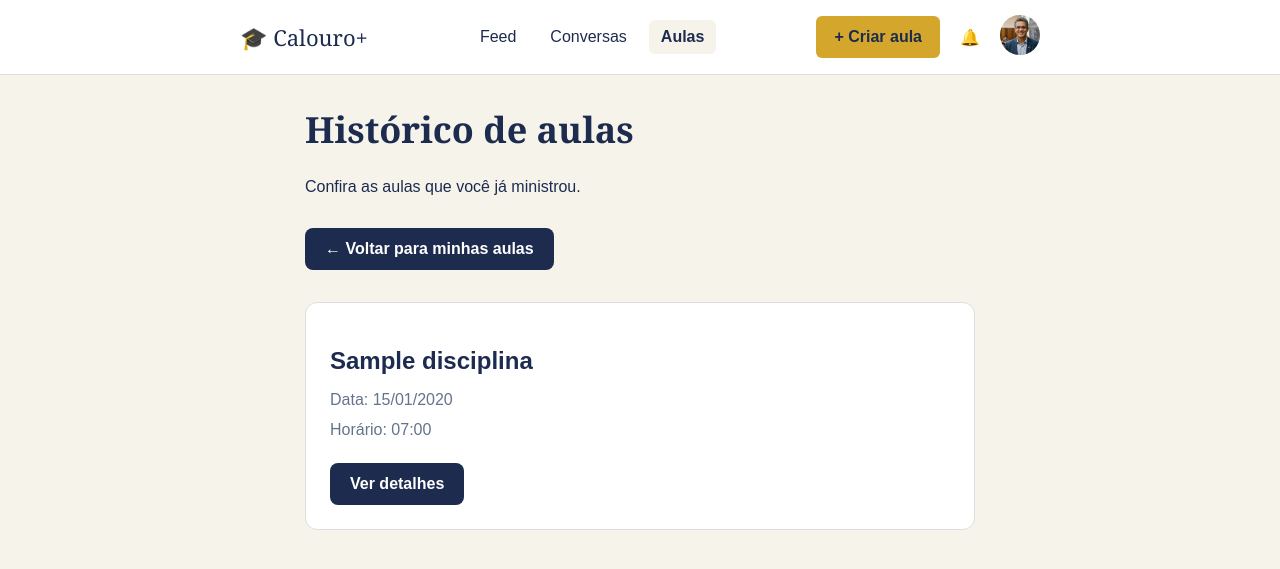
After one commit to miguel-peters/INF1039-3WB-2026.2, a Django app: page /historico-tutor/ in a window 1280 px wide. The commit adds this page. Shown: the top 569 px of the page. Run offline with Django 5.2, Linux system fonts and the light colour scheme; a user stored in the database is signed in; tables that the repository leaves empty hold one stand-in row (values such as "Sample post"); parts of the project's set-up code (start-up, migrations or seed data) failed here and were passed over.

Commit message:
Adicionando o botao de aulas passadas clicavel com uma nova pagina das aulas passadas (isso tudo como tutor)

```diff
--- a/calouroPlus/calouroPlus/urls.py
+++ b/calouroPlus/calouroPlus/urls.py
@@ -21,6 +21,9 @@ urlpatterns = [
 
     # MINHAS AULAS
     path('minhas-aulas/', views.minhas_aulas, name='minhas_aulas'),
+
+    # HISTÓRICO DE AULAS DO TUTOR
+    path('historico-tutor/', views.historico_tutor, name='historico_tutor'),
 
     # DETALHES DA AULA
     path(
--- a/calouroPlus/calouroPlusApp/static/CSS/minhas_aulas.css
+++ b/calouroPlus/calouroPlusApp/static/CSS/minhas_aulas.css
@@ -379,3 +379,55 @@ p {
     outline: 2px solid #1d2b4f;
     outline-offset: 2px;
 }
+
+.card-aula {
+    background-color: #ffffff;
+    border: 1px solid #dedede;
+    border-radius: 12px;
+    padding: 24px;
+    margin-top: 24px;
+    margin-bottom: 20px;
+}
+
+.card-aula h2 {
+    color: #1d2b4f;
+    font-size: 24px;
+    margin-bottom: 16px;
+}
+
+.card-aula p {
+    color: #64748b;
+    margin-bottom: 12px;
+}
+
+.card-aula a {
+    display: inline-block;
+    background-color: #1d2b4f;
+    color: white;
+    padding: 12px 20px;
+    border-radius: 8px;
+    text-decoration: none;
+    font-weight: bold;
+    margin-top: 12px;
+}
+
+.card-aula a:hover {
+    background-color: #304675;
+}
+
+.botao-voltar-historico {
+    display: inline-block;
+    background-color: #1d2b4f;
+    color: white;
+    padding: 12px 20px;
+    border-radius: 8px;
+    text-decoration: none;
+    font-weight: bold;
+    margin-top: 16px;
+    margin-bottom: 8px;
+    transition: background-color 0.2s;
+}
+
+.botao-voltar-historico:hover {
+    background-color: #304675;
+}
--- /dev/null
+++ b/calouroPlus/calouroPlusApp/templates/historico_tutor.html
@@ -0,0 +1,59 @@
+{% load static %}
+<!DOCTYPE html>
+<html lang="pt-br">
+<head>
+    <meta charset="UTF-8">
+    <meta name="viewport" content="width=device-width, initial-scale=1.0">
+
+    <link rel="stylesheet" href="{% static 'CSS/minhas_aulas.css' %}">
+
+    <title>Histórico de Aulas | Calouro+</title>
+</head>
+<body>
+    <header>
+        <div class="logo">🎓 Calouro+</div>
+
+        <nav>
+            <a href="{% url 'feed' %}">Feed</a>
+            <a href="{% url 'chat' %}">Conversas</a>
+            <a href="{% url 'minhas_aulas' %}" class="ativo">Aulas</a>
+        </nav>
+
+        <div class="acoes">
+            <a href="{% url 'criar_aula' %}" class="criar-aula">+ Criar aula</a>
+            <span>🔔</span>
+            <a href="{% url 'perfil' %}">
+                <img src="{% static 'gabriel.jpg' %}" alt="Foto de perfil">
+            </a>
+        </div>
+    </header>
+
+
+<div class="conteudo">
+    <main>
+        <h1>Histórico de aulas</h1>
+        <p>Confira as aulas que você já ministrou.</p>
+
+        <a href="{% url 'minhas_aulas' %}?papel=tutor"
+   class="botao-voltar-historico">
+    ← Voltar para minhas aulas
+    </a>
+
+        <section>
+            {% for aula in aulas_passadas %}
+                <div class="card-aula">
+                    <h2>{{ aula.disciplina.nome }}</h2>
+
+                    <p>Data: {{ aula.horario|date:"d/m/Y" }}</p>
+                    <p>Horário: {{ aula.horario|date:"H:i" }}</p>
+
+                    <a href="{% url 'detalhes_aula' aula.id %}">
+                        Ver detalhes
+                    </a>
+                </div>
+            {% empty %}
+                <p>Você ainda não possui aulas passadas.</p>
+            {% endfor %}
+        </section>
+    </main>
+</div>
--- a/calouroPlus/calouroPlusApp/views.py
+++ b/calouroPlus/calouroPlusApp/views.py
@@ -5,6 +5,7 @@ import unicodedata
 # BIBLIOTECAS DO DJANGO
 from django.contrib.auth import authenticate, get_user_model, login, logout, update_session_auth_hash
 from django.contrib.auth.decorators import login_required
+from django.contrib import messages
 from django.contrib.auth.forms import PasswordResetForm, PasswordChangeForm
 from django.db.models import Q
 from django.shortcuts import get_object_or_404, redirect, render
@@ -155,6 +156,22 @@ def minhas_aulas(request):
 
     return render(request, 'minhas_aulas.html', contexto)
 
+#HISTORICO DO TUTOR
+
+@login_required
+def historico_tutor(request):
+    agora = timezone.now()
+
+    aulas_passadas = Aula.objects.filter(
+        tutor=request.user,
+        horario__lt=agora
+    ).select_related('disciplina').order_by('-horario')
+
+    contexto = {
+        'aulas_passadas': aulas_passadas,
+    }
+
+    return render(request, 'historico_tutor.html', contexto)
 
 # DETALHES DA AULA
 
@@ -168,11 +185,15 @@ def detalhes_aula(request, aula_id):
 
     )
 
+    aula_passada = aula.horario < timezone.now()
+
     contexto = {
         'aula': aula,
+        'aula_passada': aula_passada,
     }
 
     return render(request, 'detalhes_aula.html', contexto)
+
 
 
 # DESINSCREVER-SE DE UMA AULA
@@ -186,10 +207,20 @@ def desinscrever_aula(request, aula_id):
         alunos=request.user
     )
 
+    if aula.horario < timezone.now():
+        messages.error(
+            request,
+            "Não é possível cancelar a inscrição em uma aula passada."
+        )
+        return redirect(
+            f"{reverse('minhas_aulas')}?papel=aluno&filtro=passadas"
+        )
+
     aula.alunos.remove(request.user)
 
-    return redirect('minhas_aulas')
-
+    return redirect(
+        f"{reverse('minhas_aulas')}?papel=aluno"
+    )
 
 # COMPLETAR CADASTRO
 
@@ -504,23 +535,55 @@ def conversas(request, aula_id, usuario_id):
 
 @login_required
 def editar_aula(request, aula_id):
-    aula = get_object_or_404(Aula, id=aula_id, tutor=request.user)
+    aula = get_object_or_404(
+        Aula,
+        id=aula_id,
+        tutor=request.user
+    )
+
+    if aula.horario < timezone.now():
+        messages.error(
+            request,
+            "Não é possível editar uma aula que já aconteceu."
+        )
+        return redirect('historico_tutor')
 
     form = AulaForm(
         request.POST or None,
-        instance = aula,
-        initial = {'disciplina': aula.disciplina.nome}
+        instance=aula,
+        initial={'disciplina': aula.disciplina.nome}
     )
 
-    if form.is_valid():
+    if request.method == 'POST' and form.is_valid():
         form.save()
-        return redirect(f"{reverse('minhas_aulas')}?papel=tutor")
+        return redirect(
+            f"{reverse('minhas_aulas')}?papel=tutor"
+        )
 
-    return render(request, 'criar-aula.html', {'form':form, 'aula':aula, 'editando':True})
+    return render(
+        request,
+        'criar-aula.html',
+        {'form': form, 'aula': aula, 'editando': True}
+    )
 
 @login_required
 @require_POST
 def excluir_aula(request, aula_id):
-    aula = get_object_or_404(Aula, id=aula_id, tutor=request.user)
+    aula = get_object_or_404(
+        Aula,
+        id=aula_id,
+        tutor=request.user
+    )
+
+    if aula.horario < timezone.now():
+        messages.error(
+            request,
+            "Não é possível excluir uma aula que já aconteceu."
+        )
+        return redirect('historico_tutor')
+
     aula.delete()
-    return redirect(f"{reverse('minhas_aulas')}?papel=tutor")
+
+    return redirect(
+        f"{reverse('minhas_aulas')}?papel=tutor"
+    )
```
Also changed, not shown: calouroPlus/calouroPlusApp/templates/detalhes_aula.html (+42 -16 lines), calouroPlus/calouroPlusApp/templates/minhas_aulas.html (+12 -1 lines).
